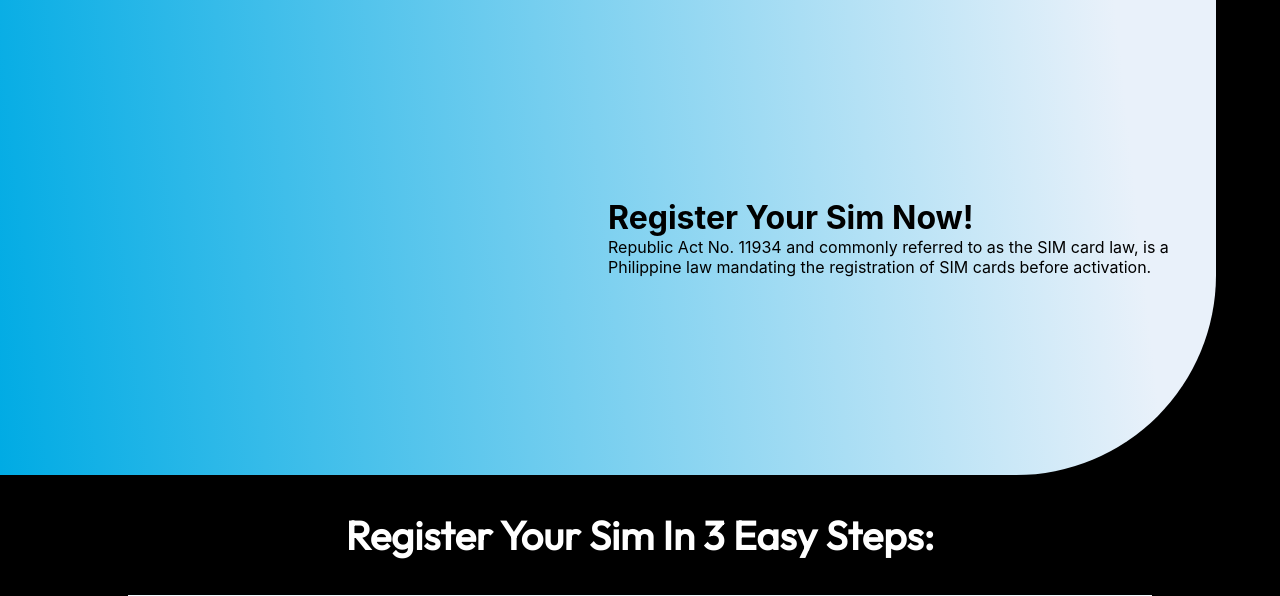
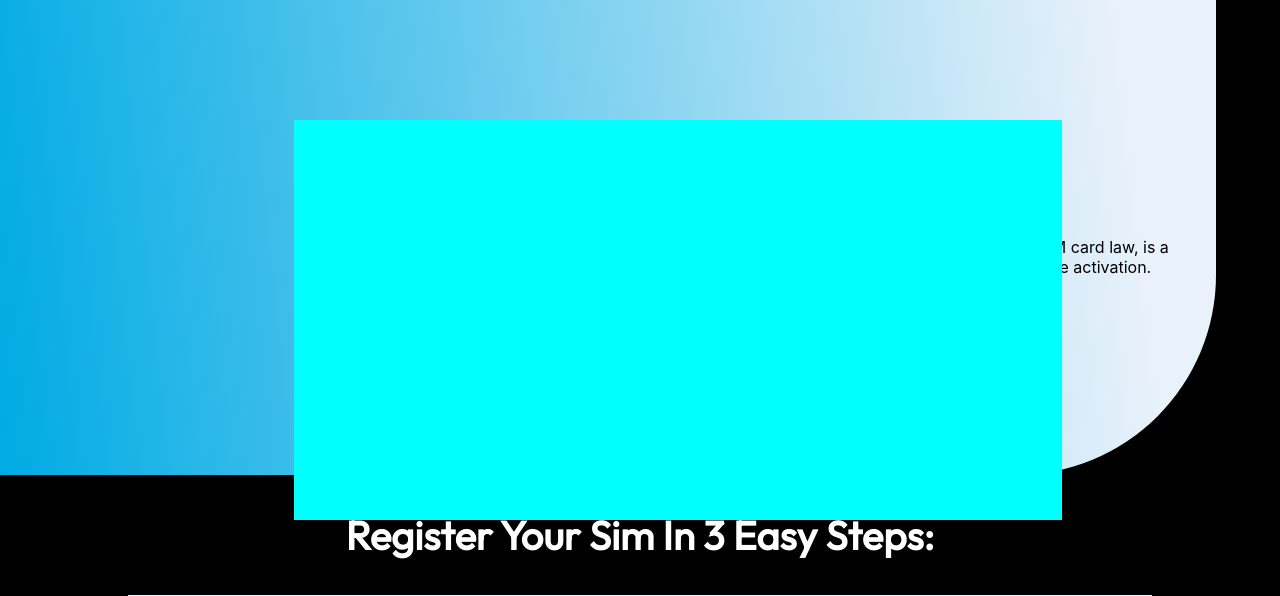
Before and after one commit to SharuHaru/SImcard-Registartion-Project, a PHP site: page / in a window 1280 px wide. Shown: the part 80-676 px from the top of the page. Run offline with PHP 8.4, Linux system fonts and the light colour scheme.

Commit message:
center and design the number and otp div

```diff
--- a/css/style.css
+++ b/css/style.css
@@ -8,6 +8,7 @@ body {
     min-height: 11838px;
     background-color: black;
     width: 100%;
+
 }
 
 /* ========================= NAVIGATION BAR ========================= */
@@ -97,9 +98,9 @@ nav .link-div {
     background: linear-gradient(83.82deg, #00ABE4 0%, #E9F1FA 92.02%);
 }
 
-.carousel-cartoon {
+/* .carousel-cartoon {
 
-}
+} */
 
 .carousel-text {
     display: flex;
@@ -187,3 +188,18 @@ nav .link-div {
 
     letter-spacing: 0.2px;
 }
+
+
+.number-otp {
+    position: fixed;
+    margin: auto auto;
+
+
+    top: 25%;
+    left: 23%;
+    width: 60%;
+    height: 400px;
+    background-color: aqua;
+
+    /* display: none; */
+}
--- a/index.html
+++ b/index.html
@@ -52,12 +52,17 @@
 
     <h3>Start Your Registration Here!</h3>
     <button>click here to register</button>
+
+
+
+</div>
+
+<div class="number-otp">
+
 </div>
 
 <!-- ======================= NUMBER AND OTP ======================= -->
-<div class="number-otp">
 
-</div>
 
 
 
```
